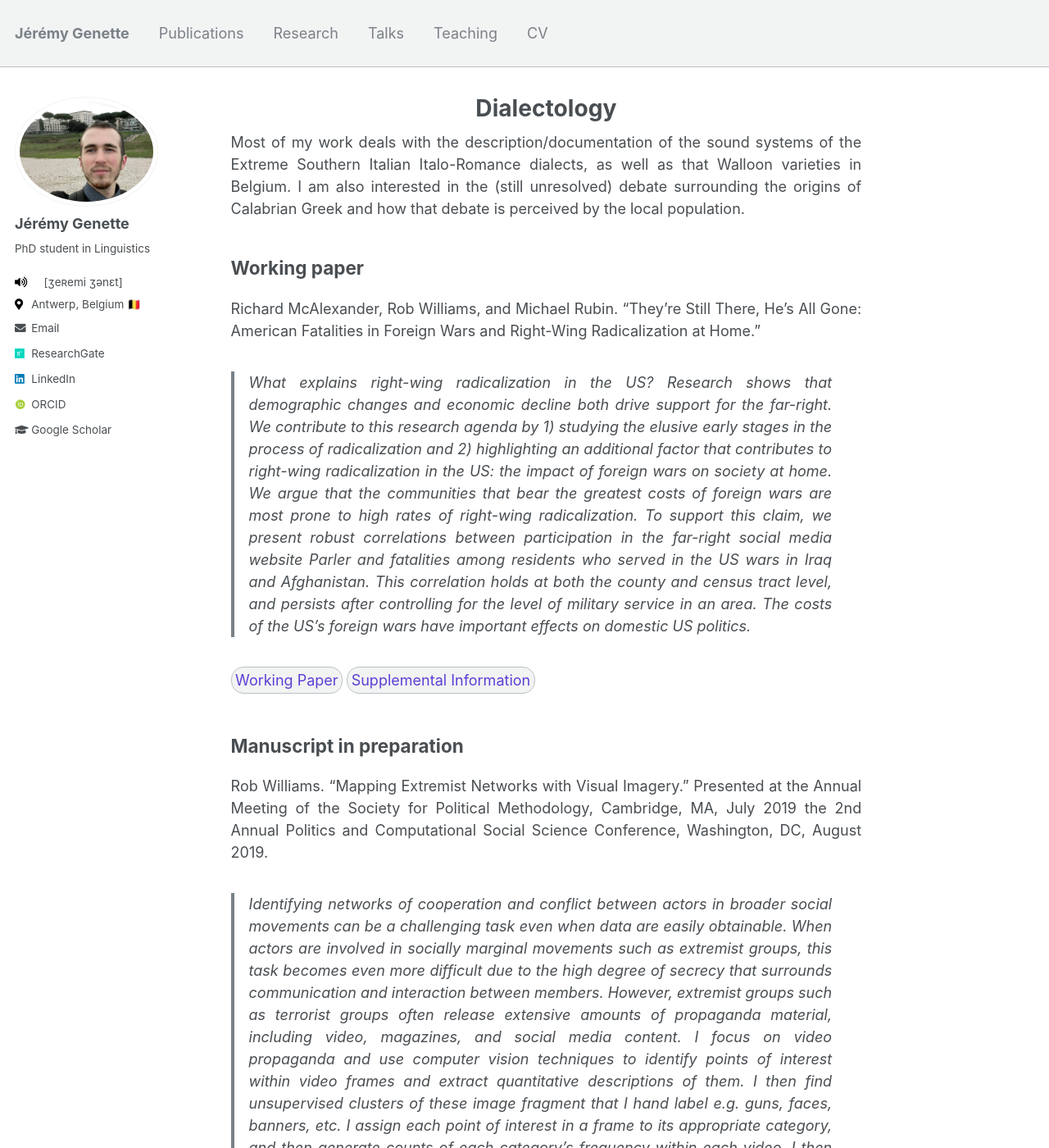
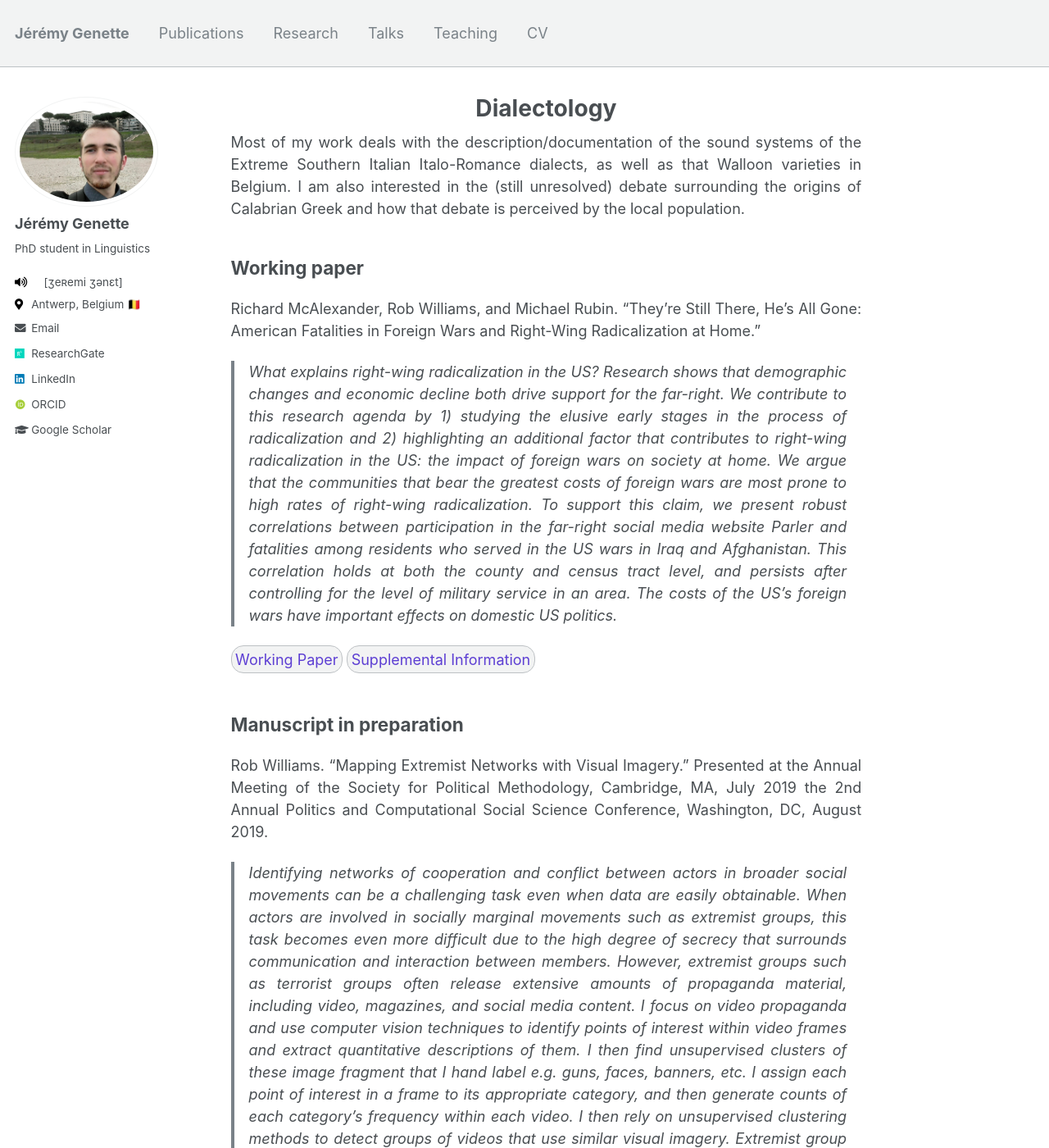
Before and after one commit to jgenette/jgenette.github.io, a Jekyll site: the page built from _research/dialectology.md, in a window 1280 px wide and 1400 px high. Shown: the whole window at 82% size. Built offline with Jekyll 4.4.1, drawn with Linux system fonts in a browser that asks for light colours; some web fonts are replaced.

Commit message:
Update _base.scss

```diff
--- a/_sass/_base.scss
+++ b/_sass/_base.scss
@@ -10,7 +10,7 @@ html {
 body {
   margin: 0;
   padding: 0;
-  padding-bottom: 5em;
+  padding-bottom: 2em;
   color: $text-color;
   font-family: $global-font-family;
   line-height: 1.5;
@@ -99,9 +99,9 @@ abbr[data-original-title] {
 /* blockquotes */
 
 blockquote {
-  margin: 2em 1em 2em 0;
+  margin: 1em 1em 1em 0;
   padding-left: 1em;
-  padding-right: 1em;
+  padding-right: 0em;
   font-style: italic;
   border-left: 0.25em solid $primary-color;
 
```
